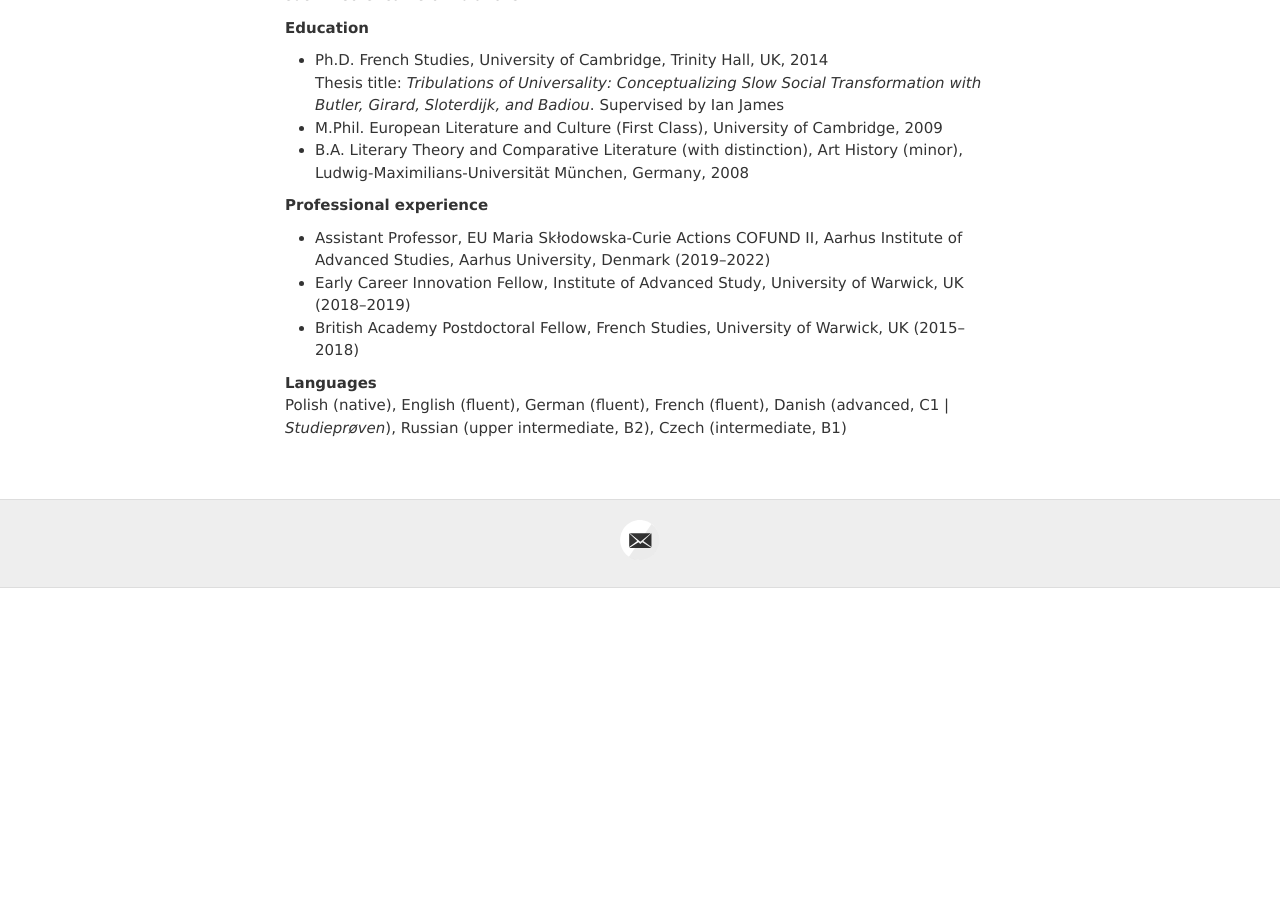
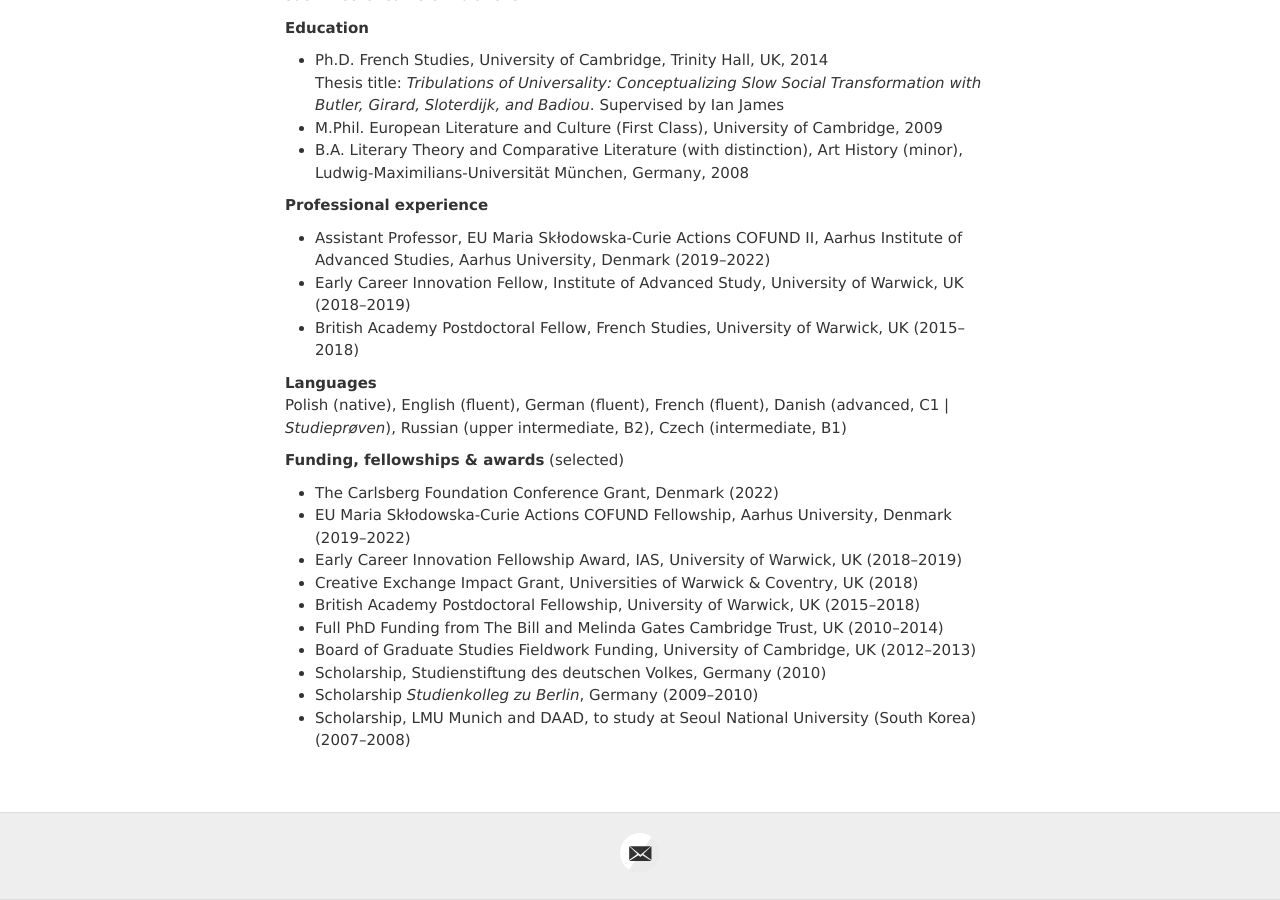
Before and after one commit to IJanicka/IJanicka.github.io, a Jekyll site: the page built from about.md, in a window 1280 px wide and 900 px high, scrolled down 960 px. Built offline with Jekyll 4.4.1, drawn with Linux system fonts in a browser that asks for light colours; before the commit the page ends 1548 px from its top, so only the background shows below that.

Commit message:
Update about.md

```diff
--- a/about.md
+++ b/about.md
@@ -35,3 +35,18 @@ Thesis title: *Tribulations of Universality: Conceptualizing Slow Social Transfo
 
 **Languages**<br>
 Polish (native), English (fluent), German (fluent), French (fluent), Danish (advanced, C1 | *Studieprøven*), Russian (upper intermediate, B2), Czech (intermediate, B1)<br>
+
+
+
+**Funding, fellowships & awards** (selected)<br>
+
+* The Carlsberg Foundation Conference Grant, Denmark (2022)<br>
+* EU Maria Skłodowska-Curie Actions COFUND Fellowship, Aarhus University, Denmark (2019–2022)	<br>
+* Early Career Innovation Fellowship Award, IAS, University of Warwick, UK (2018–2019)<br>
+* Creative Exchange Impact Grant, Universities of Warwick & Coventry, UK (2018)<br>
+*	British Academy Postdoctoral Fellowship, University of Warwick, UK (2015–2018)<br>
+*	Full PhD Funding from The Bill and Melinda Gates Cambridge Trust, UK (2010–2014)<br>
+*	Board of Graduate Studies Fieldwork Funding, University of Cambridge, UK (2012–2013)<br>
+* Scholarship, Studienstiftung des deutschen Volkes, Germany (2010)<br>
+* Scholarship *Studienkolleg zu Berlin*, Germany (2009–2010)<br>
+* Scholarship, LMU Munich and DAAD, to study at Seoul National University (South Korea) (2007–2008)<br>
```
